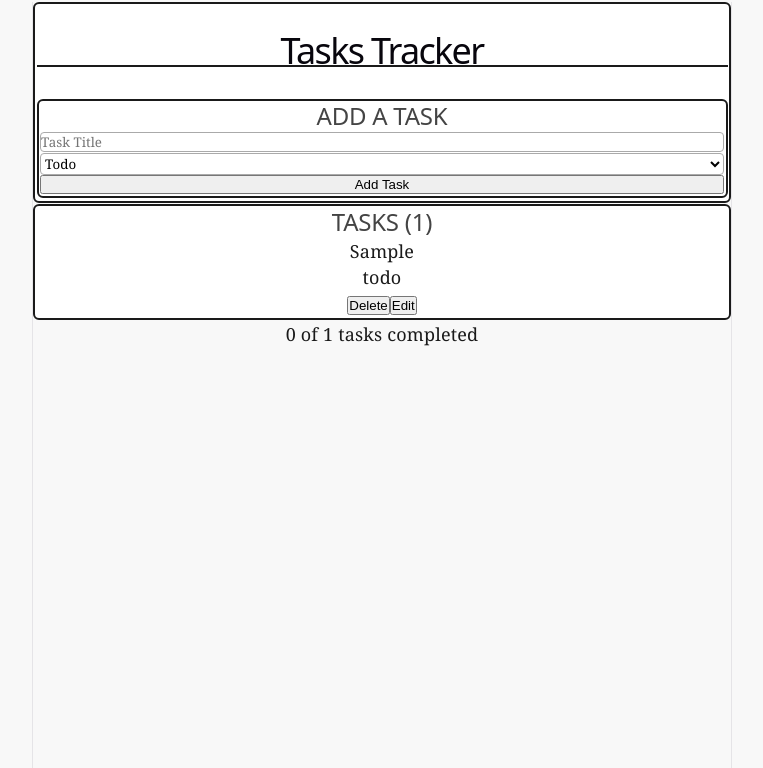
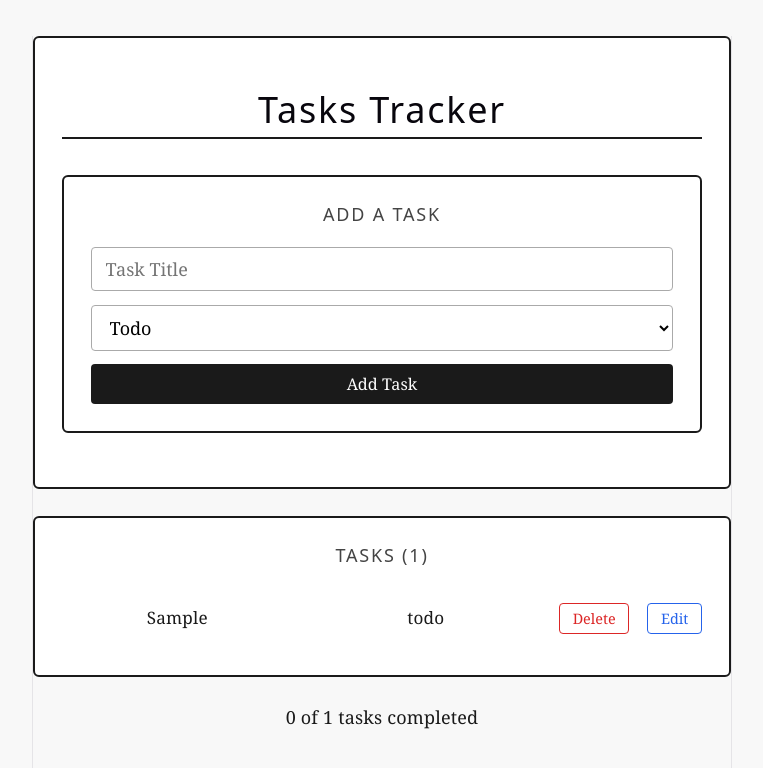
Before and after one commit to meganclapinski25/4320-state-management, a React (Vite) app: page / in a window 1280 px wide. Both pictures are taken after typing "Sample" into the empty fields and a click on the button "Add Task". Shown: the top 768 px of the page, without its empty margins (258-1021 px from the left). Built offline with nearby package versions, Linux system fonts and the light colour scheme.

Commit message:
Update App.css

```diff
--- a/src/App.css
+++ b/src/App.css
@@ -1,65 +1,158 @@
 * {
   box-sizing: border-box;
-  margin:0;
-  padding:0;
+  margin: 0;
+  padding: 0;
 }
 
 body {
   font-family: 'Georgia', serif;
   background: #f8f8f8;
   color: #1a1a1a;
-  padding: 2px;
+  padding: 2rem;
 }
 
 #root {
   max-width: 700px;
   margin: 0 auto;
 }
-h1{
-  font-size:2rem;
+
+h1 {
+  font-size: 2rem;
   text-align: center;
+  letter-spacing: 0.05em;
   border-bottom: 2px solid #1a1a1a;
-  padding-bottom: 1px;
+  padding-bottom: 0.75rem;
+  margin-bottom: 2rem;
 }
 
-h2{
+h2 {
+  font-size: 1rem;
   text-transform: uppercase;
-  margin-bottom: 1.5px;
+  letter-spacing: 0.1em;
+  margin-bottom: 1.25rem;
   color: #444;
 }
 
-section{
+section {
   background: #ffffff;
   border: 2px solid #1a1a1a;
   border-radius: 6px;
-  padding:1.5px;
-  margin-bottom: 1.5px;
+  padding: 1.5rem;
+  margin-bottom: 1.5rem;
 }
 
-section.editing{
+section.editing {
   border-color: #2563eb;
-  background:#eff6ff;
-
+  background: #eff6ff;
 }
 
-section.h2{
-  color:#2563eb;
+section.editing h2 {
+  color: #2563eb;
 }
 
-form{
+form {
   display: flex;
   flex-direction: column;
-  gap:0.75px;
+  gap: 0.75rem;
 }
 
-input, select{
+input, select {
+  padding: 0.5rem 0.75rem;
   font-family: 'Georgia', serif;
+  font-size: 1rem;
   border: 1px solid #aaa;
   border-radius: 4px;
   background: #fff;
   width: 100%;
 }
+
 input:focus, select:focus {
   outline: none;
   border-color: #1a1a1a;
 }
+
+button {
+  padding: 0.5rem 1rem;
+  font-family: 'Georgia', serif;
+  font-size: 0.9rem;
+  border-radius: 4px;
+  cursor: pointer;
+  border: none;
+  background: #1a1a1a;
+  color: #fff;
+}
+
+button:hover {
+  background: #333;
+}
+
+button[type="submit"].editing {
+  background: #2563eb;
+}
+
+button[type="submit"].editing:hover {
+  background: #1d4ed8;
+}
+
+.cancel-btn {
+  background: none;
+  color: #2563eb;
+  border: 1px solid #2563eb;
+}
+
+.cancel-btn:hover {
+  background: #2563eb;
+  color: #fff;
+}
+
+.task-item {
+  display: flex;
+  align-items: center;
+  gap: 1rem;
+  padding: 0.75rem 0;
+  border-bottom: 1px solid #e5e5e5;
+}
+
+.task-item:last-child {
+  border-bottom: none;
+}
+
+.task-item p {
+  flex: 1;
+  font-size: 0.95rem;
+}
+
+.task-item button {
+  background: none;
+  font-size: 0.8rem;
+  padding: 0.3rem 0.7rem;
+  border-radius: 4px;
+}
+
+.edit-btn {
+  color: #2563eb;
+  border: 1px solid #2563eb;
+}
+
+.edit-btn:hover {
+  background: #2563eb;
+  color: #fff;
+}
+
+.delete-btn {
+  color: #dc2626;
+  border: 1px solid #dc2626;
+}
+
+.delete-btn:hover {
+  background: #dc2626;
+  color: #fff;
+}
+
+.progress {
+  text-align: center;
+  font-size: 0.95rem;
+  color: #555;
+  letter-spacing: 0.03em;
+  margin-bottom: 1rem;
+}
```
